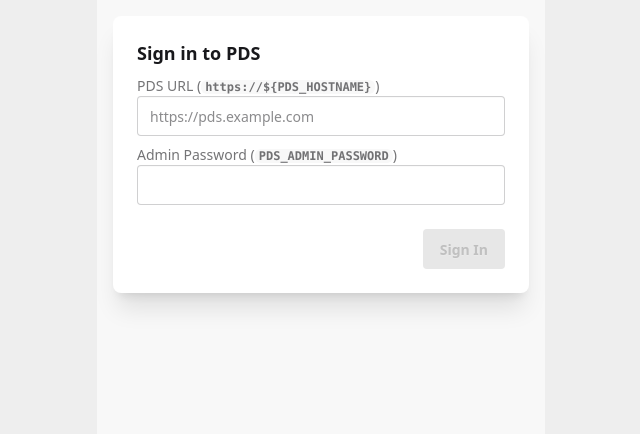
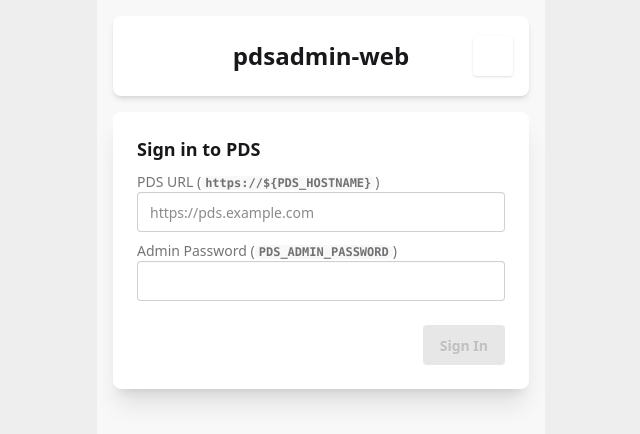
Before and after one commit to mkizka/pdsadmin-web, a React (Vite) app: page / in a window 1280 px wide. Shown: the top 434 px of the page, without its empty margins (319-959 px from the left). Built offline with nearby package versions, Linux system fonts and the light colour scheme; what @egoist/tailwindcss-icons would draw is missing.

Commit message:
ログインページにもヘッダー出す

```diff
--- a/src/App.tsx
+++ b/src/App.tsx
@@ -1,5 +1,6 @@
 import { useIsLoggedIn } from "./atoms/session";
 import { AccountList } from "./components/account/account-list";
+import { Header } from "./components/header";
 import { ModalDialog } from "./components/modal/modal";
 import { PDSInfo } from "./components/pds-info";
 import { SigninForm } from "./components/signin-form";
@@ -10,13 +11,16 @@ export function App() {
   return (
     <div className="bg-base-300">
       <div className="bg-base-200 container mx-auto h-full min-h-dvh max-w-md p-4">
-        {!isLoggedIn && <SigninForm />}
-        {isLoggedIn && (
-          <div className="flex flex-col gap-4">
-            <PDSInfo />
-            <AccountList />
-          </div>
-        )}
+        <div className="flex flex-col gap-4">
+          <Header />
+          {!isLoggedIn && <SigninForm />}
+          {isLoggedIn && (
+            <>
+              <PDSInfo />
+              <AccountList />
+            </>
+          )}
+        </div>
         <ModalDialog />
         <Toaster />
       </div>
--- a/src/components/language-switcher.tsx
+++ b/src/components/header.tsx
@@ -6,7 +6,7 @@ type LanguageSwitcherProps = {
   className?: string;
 };
 
-export function LanguageSwitcher({ className }: LanguageSwitcherProps) {
+function LanguageSwitcher({ className }: LanguageSwitcherProps) {
   const { i18n } = useTranslation();
   return (
     <div className={cn("dropdown dropdown-end", className)}>
@@ -41,3 +41,14 @@ export function LanguageSwitcher({ className }: LanguageSwitcherProps) {
     </div>
   );
 }
+
+export function Header() {
+  return (
+    <div className="card rounded-box bg-base-100 shadow-md">
+      <div className="card-body relative items-center gap-4 text-center">
+        <LanguageSwitcher className="absolute top-0 right-4 bottom-0 my-auto" />
+        <h1 className="card-title text-2xl font-bold">pdsadmin-web</h1>
+      </div>
+    </div>
+  );
+}
--- a/src/components/pds-info.tsx
+++ b/src/components/pds-info.tsx
@@ -5,7 +5,6 @@ import { useTranslation } from "react-i18next";
 import { useOpenModal } from "../atoms/modal";
 import { usePDS, usePDSHostname } from "../atoms/pds";
 import { cn } from "../utils/cn";
-import { LanguageSwitcher } from "./language-switcher";
 
 type PDSButtonProps = {
   type: "request-crawl" | "logout" | "create-account";
@@ -74,13 +73,12 @@ export function PDSInfo() {
   const { t } = useTranslation();
 
   return (
-    <div className="card rounded-box bg-base-100 shadow-md">
-      <div className="card-body relative items-center gap-4 text-center">
-        <LanguageSwitcher className="absolute top-4 right-4" />
-        <h1 className="card-title text-2xl font-bold">pdsadmin-web</h1>
-        <div className="badge badge-neutral">{pdsHostname}</div>
+    <div className="card rounded-box bg-base-100 p-2 shadow-md">
+      <div className="flex justify-center py-4">
+        PDS:
+        <span className="ml-2 font-bold">{pdsHostname}</span>
       </div>
-      <div className="grid grid-cols-2 grid-rows-2 gap-2 px-2 pb-2">
+      <div className="grid grid-cols-2 grid-rows-2 gap-2">
         <PDSButton type="create-account" iconClassName="i-lucide-user-plus">
           {t("pds-info.buttons.create-account")}
         </PDSButton>
```
